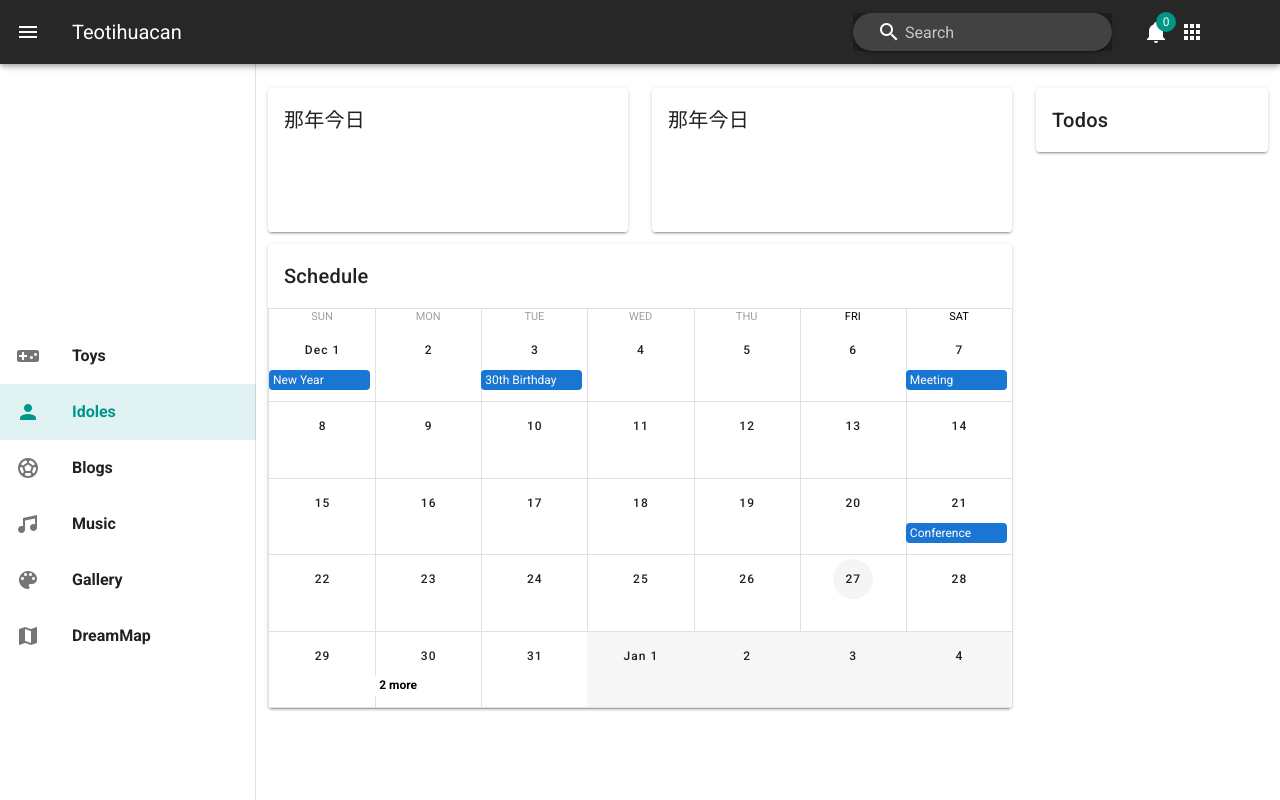
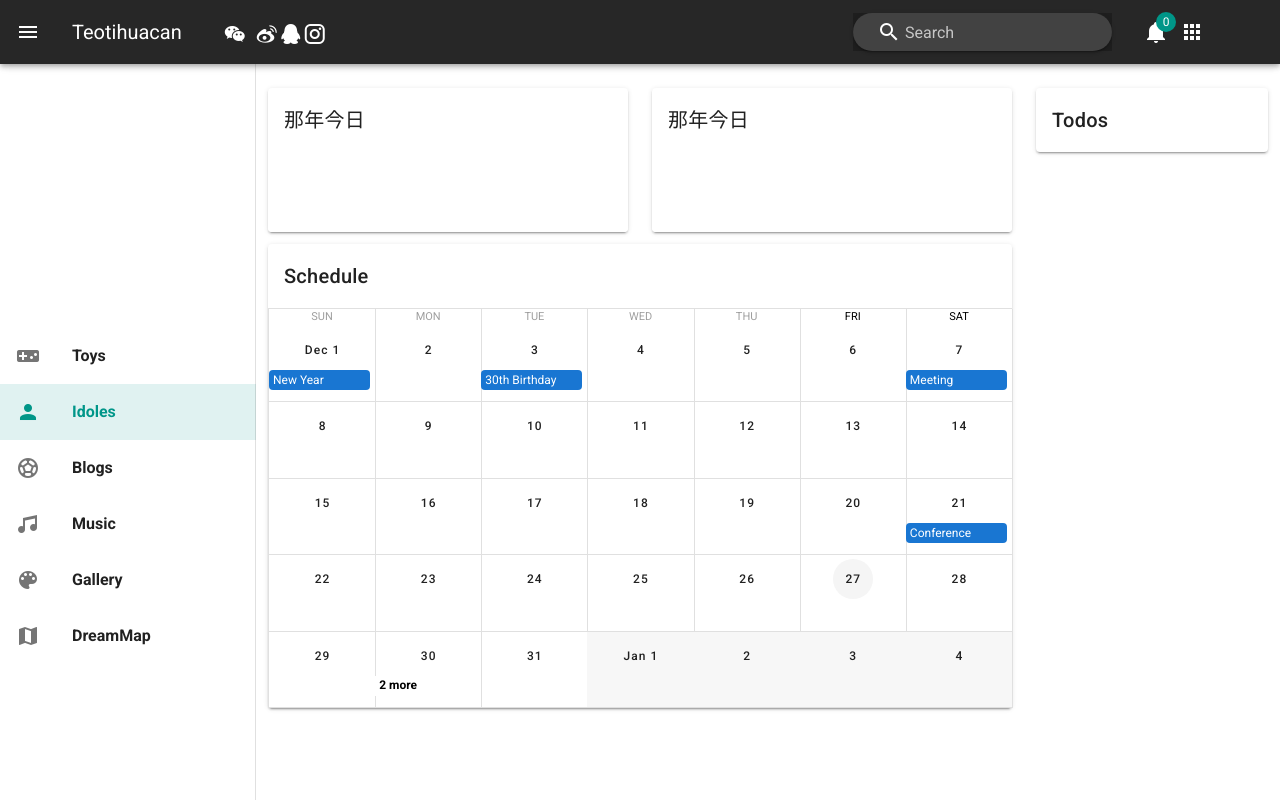
Before and after one commit to Nirvazure/Teotihuacan, a Vue app: page / in a window 1280 px wide. Built offline with nearby package versions, Linux system fonts and the light colour scheme.

Commit message:
update sth

```diff
--- a/src/App.vue
+++ b/src/App.vue
@@ -17,16 +17,18 @@
     </v-navigation-drawer>
     <v-navigation-drawer v-model="rightDrawer" app dark right>
         <v-img :src="avatar"></v-img>
-        <v-icon>mdi-wechat</v-icon>
-        <v-icon>mdi-sina-weibo</v-icon>
-        <v-icon>mdi-qqchat</v-icon>
-        <v-icon>mdi-instagram</v-icon>
-        <v-icon>mdi-github-circle</v-icon>
-        <v-icon>mdi-douban</v-icon>
+
     </v-navigation-drawer>
     <v-app-bar app dark clipped-left>
         <v-app-bar-nav-icon @click="leftDrawer = !leftDrawer" />
-        <v-toolbar-title>Teotihuacan</v-toolbar-title>
+        <v-toolbar-title>Teotihuacan
+            <v-icon class='ml-9'>mdi-wechat</v-icon>
+            <v-icon class='ml-2'>mdi-sina-weibo</v-icon>
+            <v-icon>mdi-qqchat</v-icon>
+            <v-icon>mdi-instagram</v-icon>
+            <v-icon>mdi-github-circle</v-icon>
+            <v-icon>mdi-douban</v-icon>
+        </v-toolbar-title>
         <v-spacer></v-spacer>
         <v-sheet max-width="500" class='ma-8'>
             <v-text-field dense solo-inverted rounded hide-details prepend-inner-icon="mdi-magnify" label="Search" />
```
